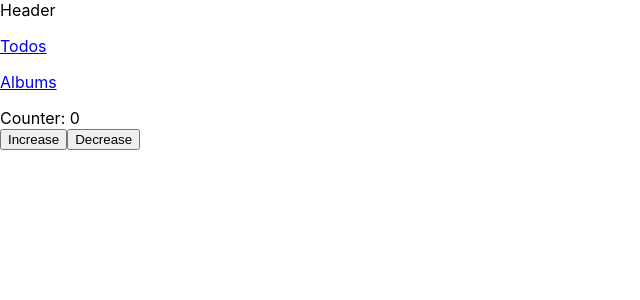
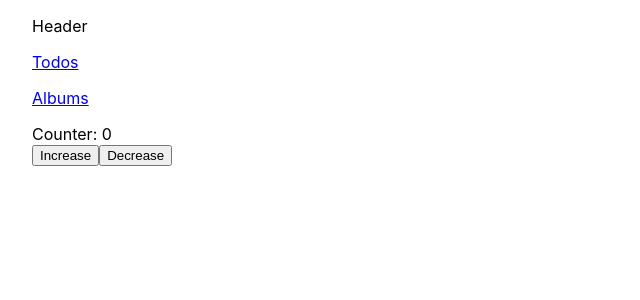
Before and after one commit to paulnguyen-mn/learn-reactjs, a React (Create React App) app: page / in a window 1280 px wide. Shown: the top 300 px of the page, without its empty margins (0-640 px from the left). Built offline with nearby package versions, Linux system fonts and the light colour scheme; no server answers.

Commit message:
Demo using css in component

```diff
--- a/src/App.css
+++ b/src/App.css
@@ -1,5 +1,5 @@
-.App {
-  text-align: center;
+.app {
+  padding: 1rem 2rem;
 }
 
 .App-logo {
--- a/src/App.js
+++ b/src/App.js
@@ -5,6 +5,7 @@ import NotFound from './components/NotFound';
 import AlbumFeature from './features/Album';
 import CounterFeature from './features/Counter';
 import TodoFeature from './features/Todo';
+import './App.css';
 
 function App() {
   useEffect(() => {
@@ -20,7 +21,7 @@ function App() {
   }, []);
 
   return (
-    <div className="App">
+    <div className="app">
       Header
       <p>
         <NavLink to="/todos" activeClassName="active-menu">
```
